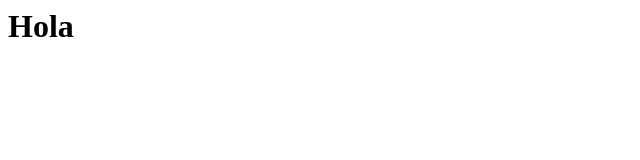
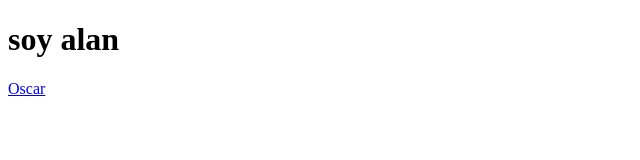
Before and after one commit to AlanCarrillo13/Alan-C, a plain HTML site: page index.html in a window 1280 px wide. Shown: the whole page, without its empty margins (0-640 px from the left). Drawn offline with Linux system fonts and the light colour scheme.

Commit message:
Commit hecho por oscar

```diff
--- a/index.html
+++ b/index.html
@@ -1 +1,12 @@
-<h1>Hola</h1>
+<!DOCTYPE html>
+    <html lang="es">
+    <head>
+        <meta charset="UTF-8">
+        <meta name="viewport" content="width=device-width, initial-scale=1.0">
+        <title>Mi Documento HTML</title>
+    </head>
+    <body>
+        <h1>soy alan</h1>
+        <a href="../Alan-C/ramaOscar.html">Oscar</a>
+    </body>
+</html>
```
Also changed, not shown: ramaOscar.html (added, +12 -0 lines), Logo_of_TWICE.svg.png (added), twice2.jpg (added).
